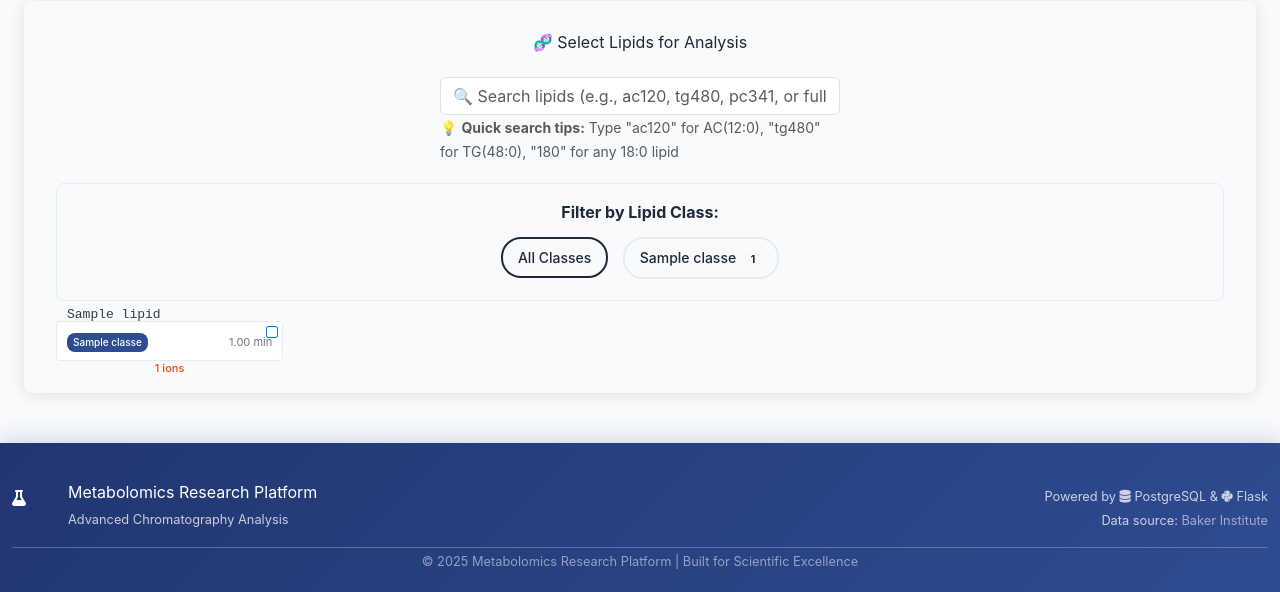
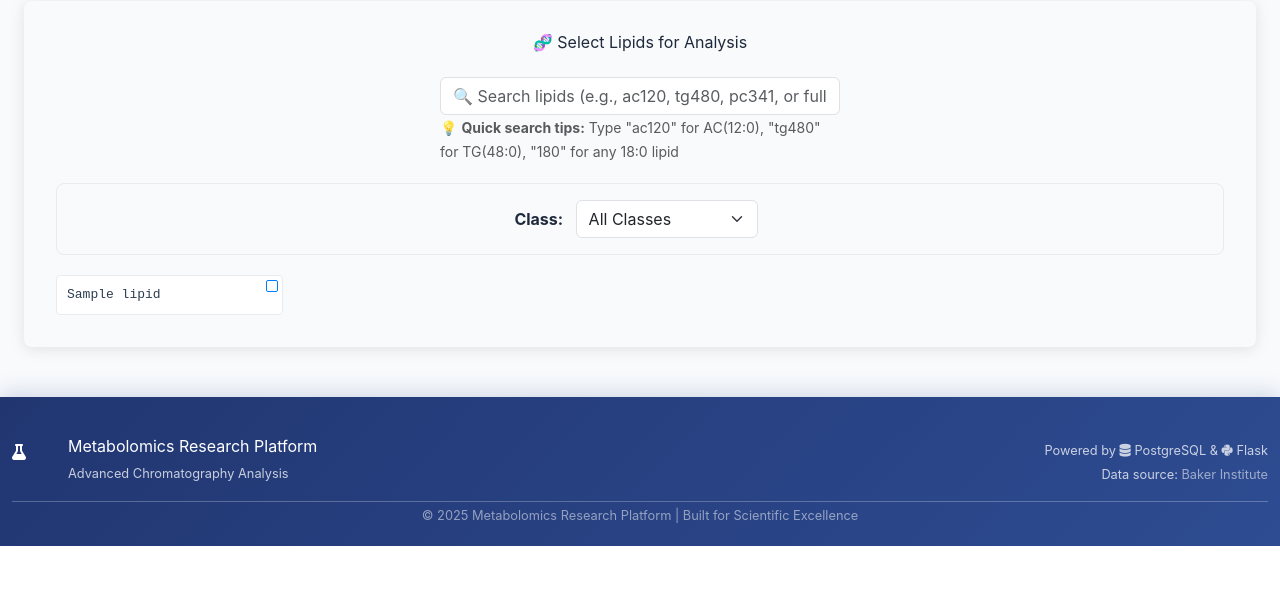
Before and after one commit to locle27/metabolomics-analysis-platform, a Flask app: page /dashboard in a window 1280 px wide. Shown: the part 335-927 px from the top of the page. After the commit the page ends 881 px from the top, so only its background shows below. Run offline with Flask 3, Linux system fonts and the light colour scheme; tables that the repository leaves empty hold one stand-in row (values such as "Sample post"); some libraries are stand-ins or nearby versions.

Commit message:
🎨 Simplify lipid selection interface - Clean dropdown design
- Replace overlapping class filter buttons with single clean dropdown
- Add lipid name + class display on each selection card
- Update JavaScript to work with new dropdown selection
- Improve UI clarity and reduce visual clutter

🤖 Generated with [Claude Code](https://claude.ai/code)

Co-Authored-By: Claude <noreply@anthropic.com>

```diff
--- a/templates/clean_dashboard.html
+++ b/templates/clean_dashboard.html
@@ -110,11 +110,21 @@
     }
 
     .lipid-class-badge {
-        display: none; /* Hidden to save space */
+        background: var(--phenikaa-blue);
+        color: white;
+        padding: 2px 6px;
+        border-radius: 8px;
+        font-size: 10px;
+        font-weight: 500;
+        margin-left: 8px;
     }
 
     .lipid-details {
-        display: none; /* Hidden to save space */
+        display: flex;
+        justify-content: space-between;
+        align-items: center;
+        margin-top: 5px;
+        font-size: 11px;
     }
 
     .selected-lipids-panel {
@@ -409,19 +419,16 @@
             </small>
         </div>
 
-        <!-- Class Filter Bar -->
+        <!-- Class Filter -->
         <div class="class-filter-bar">
             <div class="text-center">
-                <strong>Filter by Lipid Class:</strong>
-                <div class="mt-2">
-                    <button class="class-filter-btn active" data-class="all">All Classes</button>
+                <strong>Class:</strong>
+                <select id="class-select" class="form-select d-inline-block mx-2" style="width: auto;">
+                    <option value="all">All Classes</option>
                     {% for cls in data.classes %}
-                    <button class="class-filter-btn" data-class="{{ cls.class_name }}">
-                        {{ cls.class_name }}
-                        <span class="badge bg-light text-dark ms-1">{{ cls.count or 0 }}</span>
-                    </button>
+                    <option value="{{ cls.class_name }}">{{ cls.class_name }} ({{ cls.count or 0 }})</option>
                     {% endfor %}
-                </div>
+                </select>
             </div>
         </div>
 
@@ -457,6 +464,7 @@
 
                 <div class="selection-checkbox"></div>
                 <div class="lipid-name">{{ lipid.lipid_name }}</div>
+                <span class="lipid-class-badge">{{ lipid.class_name }}</span>
             </div>
             {% endfor %}
             {% endif %}
@@ -609,20 +617,18 @@ function setupSearch() {
 }
 
 function setupClassFilters() {
-    document.querySelectorAll('.class-filter-btn').forEach(btn => {
-        btn.addEventListener('click', function() {
-            // Update active state
-            document.querySelectorAll('.class-filter-btn').forEach(b => b.classList.remove('active'));
-            this.classList.add('active');
-
+    const classSelect = document.getElementById('class-select');
+    if (classSelect) {
+        classSelect.addEventListener('change', function() {
             filterLipids();
         });
-    });
+    }
 }
 
 function filterLipids() {
     const searchTerm = document.getElementById('search-input').value.toLowerCase();
-    const selectedClass = document.querySelector('.class-filter-btn.active').dataset.class;
+    const classSelect = document.getElementById('class-select');
+    const selectedClass = classSelect ? classSelect.value : 'all';
 
     let visibleCount = 0;
 
@@ -874,15 +880,8 @@ function createLipidCard(lipid) {
 
     card.innerHTML = `
         <div class="selection-checkbox"></div>
-        <div class="card-content">
-            <div class="lipid-name">${lipid.lipid_name}</div>
-            ${statusIndicator}
-            <div class="lipid-details">
-                <span class="class-badge">${lipid.class_name}</span>
-                <span class="rt-info">${lipid.retention_time ? lipid.retention_time.toFixed(2) + ' min' : 'N/A'}</span>
-            </div>
-            <div class="ions-count">${lipid.annotated_ions_count} ions</div>
-        </div>
+        <div class="lipid-name">${lipid.lipid_name}</div>
+        <span class="lipid-class-badge">${lipid.class_name}</span>
     `;
 
     return card;
```
